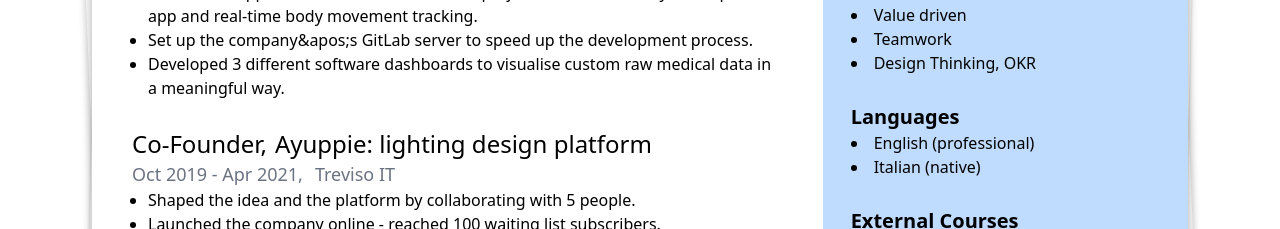
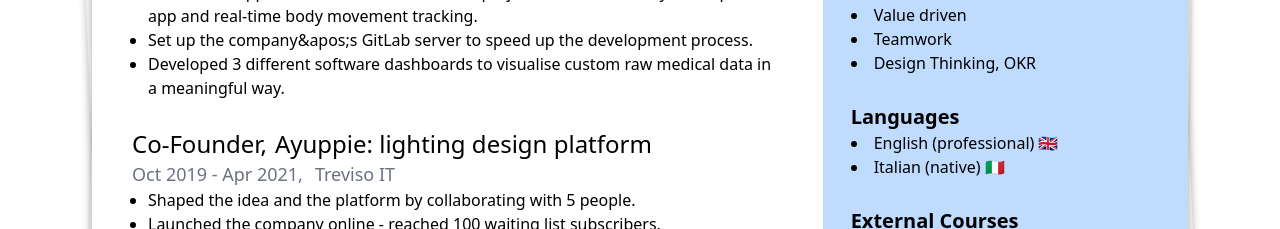
Before and after one commit to MatteoMaso/Portfolio, a Next.js app: page /cv in a window 1280 px wide. Shown: the part 1100-1329 px from the top of the page. Built offline with nearby package versions, Linux system fonts and the light colour scheme.

Commit message:
style: add effect on aws badge cv

```diff
--- a/src/app/cv/page.tsx
+++ b/src/app/cv/page.tsx
@@ -84,7 +84,7 @@ export default function CVPage() {
                 <div className='sm:pt-64 pt-12'>
                   <div className='flex flex-row justify-center'>
                     <div className="m-2 flex justify-center items-center">
-                      <a href='https://www.credly.com/badges/34835540-4710-4243-86f0-405ab153841a/public_url' className="p-6 duration-300 flex justify-center items-center">
+                      <a href='https://www.credly.com/badges/34835540-4710-4243-86f0-405ab153841a/public_url' className="p-6 duration-300 flex justify-center items-center hover:scale-125">
                         <Image
                           loading="lazy"
                           src={'/aws-certified-solutions-architect-associate.png'}
@@ -96,7 +96,7 @@ export default function CVPage() {
                       </a>
                     </div>
                     <div className="m-2 flex justify-center items-center">
-                      <a href='https://www.credly.com/badges/608fda24-a3b3-459d-983b-c553d7dc4835/public_url' className="p-6 duration-300 flex justify-center items-center">
+                      <a href='https://www.credly.com/badges/608fda24-a3b3-459d-983b-c553d7dc4835/public_url' className="p-6 duration-300 flex justify-center items-center hover:scale-125">
                         <Image
                           loading="lazy"
                           src={'/aws-certified-cloud-practitioner.png'}
@@ -122,8 +122,8 @@ export default function CVPage() {
                     </RightSideSubSection>
                   </RightSideSection>
                   <RightSideSection title='Languages'>
-                    <li>English (professional)</li>
-                    <li>Italian (native)</li>
+                    <li>English (professional) 🇬🇧</li>
+                    <li>Italian (native) 🇮🇹</li>
                   </RightSideSection>
                   <RightSideSection title='External Courses'>
                     <li>AWS - Cloud Practitioner</li>
```
